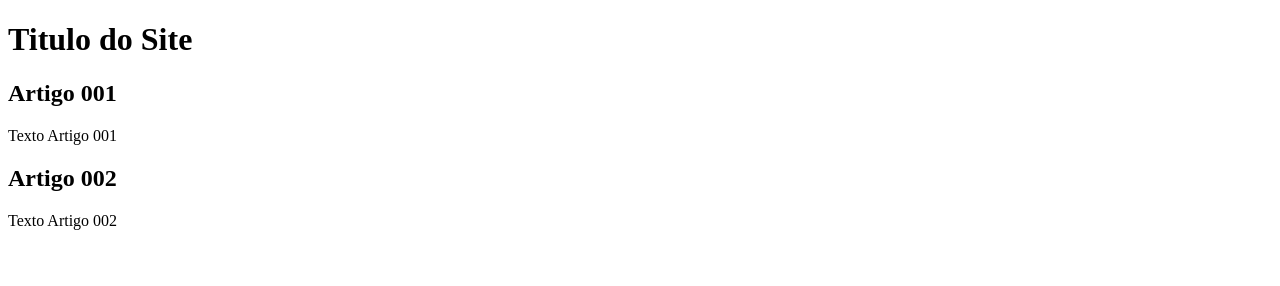
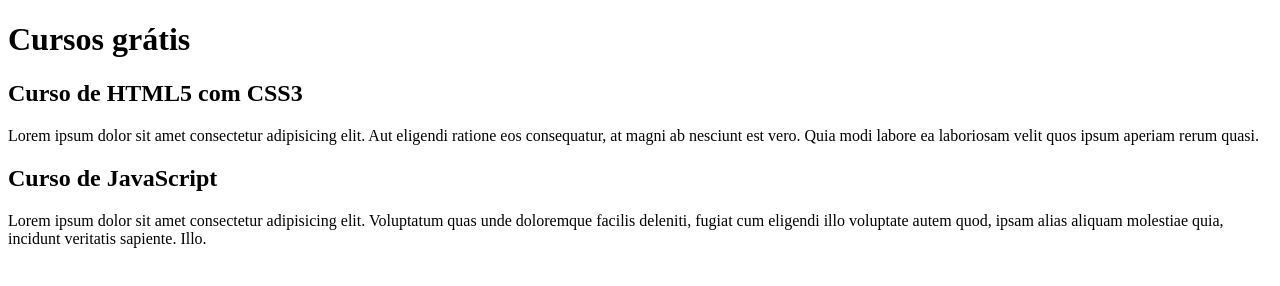
Before and after one commit to icaromarquess/projeto-site, a plain HTML site: page index.html in a window 1280 px wide. Drawn offline with Linux system fonts and the light colour scheme.

Commit message:
comecei a escrever o conteudo

```diff
--- a/index.html
+++ b/index.html
@@ -7,19 +7,18 @@
     <meta name="viewport" content="width=device-width, initial-scale=1.0">
     <title>Titulo do Site</title>
 </head>
-
 <body>
     <main>
         <header>
-            <h1>Titulo do Site</h1>
+            <h1>Cursos grátis</h1>
         </header>
         <article>
-            <h2>Artigo 001</h2>
-            <p>Texto Artigo 001</p>
+            <h2>Curso de HTML5 com CSS3</h2>
+            <p>Lorem ipsum dolor sit amet consectetur adipisicing elit. Aut eligendi ratione eos consequatur, at magni ab nesciunt est vero. Quia modi labore ea laboriosam velit quos ipsum aperiam rerum quasi.</p>
         </article>
         <article>
-            <h2>Artigo 002</h2>
-            <p>Texto Artigo 002</p>
+            <h2>Curso de JavaScript</h2>
+            <p>Lorem ipsum dolor sit amet consectetur adipisicing elit. Voluptatum quas unde doloremque facilis deleniti, fugiat cum eligendi illo voluptate autem quod, ipsam alias aliquam molestiae quia, incidunt veritatis sapiente. Illo.</p>
         </article>
     </main>
 </body>
```
